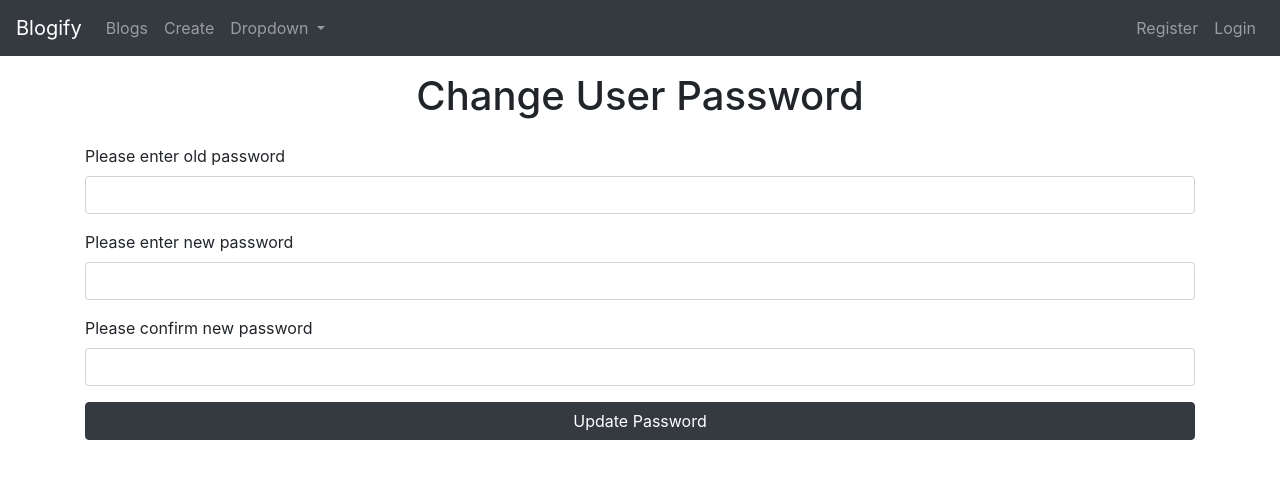
After one commit to abdur-rehman-ali/django-blogs-site, a Django app: page /users/change_password/ in a window 1280 px wide. The commit adds this page. Shown: the top 479 px of the page. Run offline with Django 4.2, Linux system fonts and the light colour scheme.

Commit message:
Change password using old password

```diff
--- a/authentication/forms.py
+++ b/authentication/forms.py
@@ -3,7 +3,8 @@ from django import forms
 from django.contrib.auth.models import User
 from django.contrib.auth.forms import (
   UserCreationForm,
-  AuthenticationForm
+  AuthenticationForm,
+  PasswordChangeForm
 )
 
 class RegisterUser(UserCreationForm):
@@ -40,3 +41,20 @@ class LoginUser(AuthenticationForm):
     label='Password',
     widget=forms.PasswordInput(attrs={'class': 'form-control'})
   )
+
+class ChangePasswordUser(PasswordChangeForm):
+  """
+    A user password change form
+  """
+  old_password = forms.CharField(
+    label="Please enter old password",
+    widget=forms.PasswordInput(attrs={'class': 'form-control'})
+  )
+  new_password1 = forms.CharField(
+    label="Please enter new password",
+    widget=forms.PasswordInput(attrs={'class': 'form-control'})
+  )
+  new_password2 = forms.CharField(
+    label="Please confirm new password",
+    widget=forms.PasswordInput(attrs={'class': 'form-control'})
+  )
--- /dev/null
+++ b/authentication/templates/auth/change_password.html
@@ -0,0 +1,22 @@
+{% extends 'blog/base.html' %}
+{% block main-content %}
+<h1 class="text-center py-3">Change User Password</h1>
+{% if form.non_field_errors %}
+  {% for error in form.non_field_errors %}
+    <span class="text-danger">{{ error }}</span>
+  {% endfor %}
+{% endif %}
+<form action="#" method="post" novalidate>
+  {% csrf_token %}
+  {% for field in form %}
+    <div class="form-group">
+      {{ field.label_tag }}
+      {{ field }}
+      {% for error in field.errors %}
+        <span class="text-danger">{{ error }}</span>
+      {% endfor %}
+    </div>
+  {% endfor %}
+  <input type="submit" value="Update Password" class="btn btn-dark btn-block">
+</form>
+{% endblock %}
--- a/authentication/urls.py
+++ b/authentication/urls.py
@@ -7,5 +7,6 @@ from authentication import views
 urlpatterns = [
   path('registration/', views.registration_view, name='registration'),
   path('login/', views.login_view, name='login'),
+  path('change_password/', views.change_password_view, name='change_password'),
   path('logout/', views.logout_view, name='logout')
 ]
--- a/authentication/views.py
+++ b/authentication/views.py
@@ -6,13 +6,15 @@ from django.shortcuts import (
 from django.contrib.auth import (
   login,
   logout,
-  authenticate
+  authenticate,
+  update_session_auth_hash
 )
 
 # Local imports
 from authentication.forms import (
   RegisterUser,
-  LoginUser
+  LoginUser,
+  ChangePasswordUser
 )
 
 # Create your views here.
@@ -51,6 +53,21 @@ def login_view(request):
   template_name = 'auth/login.html'
   return render(request, template_name, context)
 
+def change_password_view(request):
+  if request.method == 'POST':
+    form = ChangePasswordUser(request.user, request.POST)
+    if form.is_valid():
+      user = form.save()
+      update_session_auth_hash(request, user)
+      return redirect('blogs_index')
+  else:
+    form = ChangePasswordUser(request.user, label_suffix='')
+  context = {
+    'form': form
+  }
+  template_name = 'auth/change_password.html'
+  return render(request, template_name, context)
+
 def logout_view(request):
   logout(request)
   return redirect('blogs_index')
--- a/blog/templates/blog/base.html
+++ b/blog/templates/blog/base.html
@@ -41,6 +41,14 @@
         <div class="form-inline my-2 my-lg-0">
           <ul class="navbar-nav">
             {% if request.user.is_authenticated %}
+            <li class="nav-item dropdown">
+              <a class="nav-link dropdown-toggle" href="#" id="navbarDropdown" role="button" data-toggle="dropdown" aria-haspopup="true" aria-expanded="false">
+                {{ request.user }}
+              </a>
+              <div class="dropdown-menu" aria-labelledby="navbarDropdown">
+                <a class="dropdown-item" href="{% url 'change_password' %}">Change Password</a>
+              </div>
+            </li>
             <li class="nav-item">
               <a class="nav-link" href="{% url 'logout' %}">Logout</a>
             </li>
```
Also changed, not shown: db.sqlite3.
